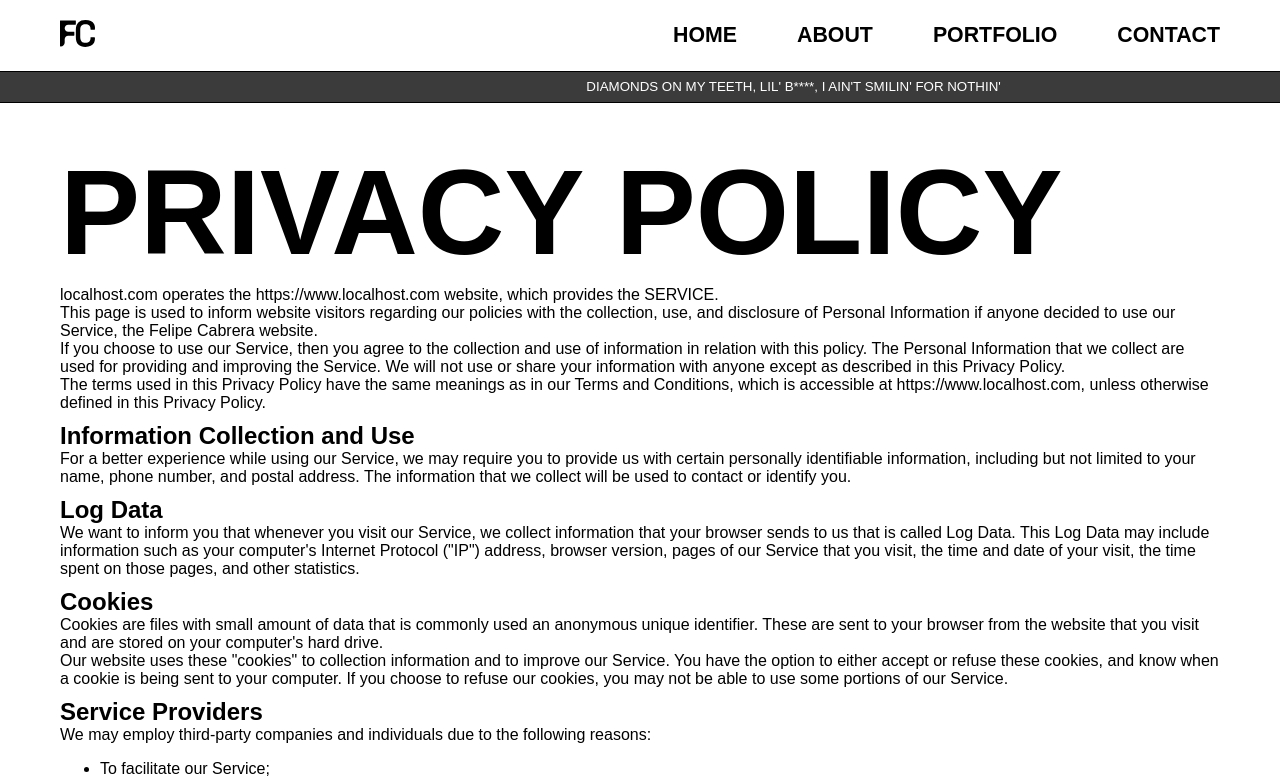
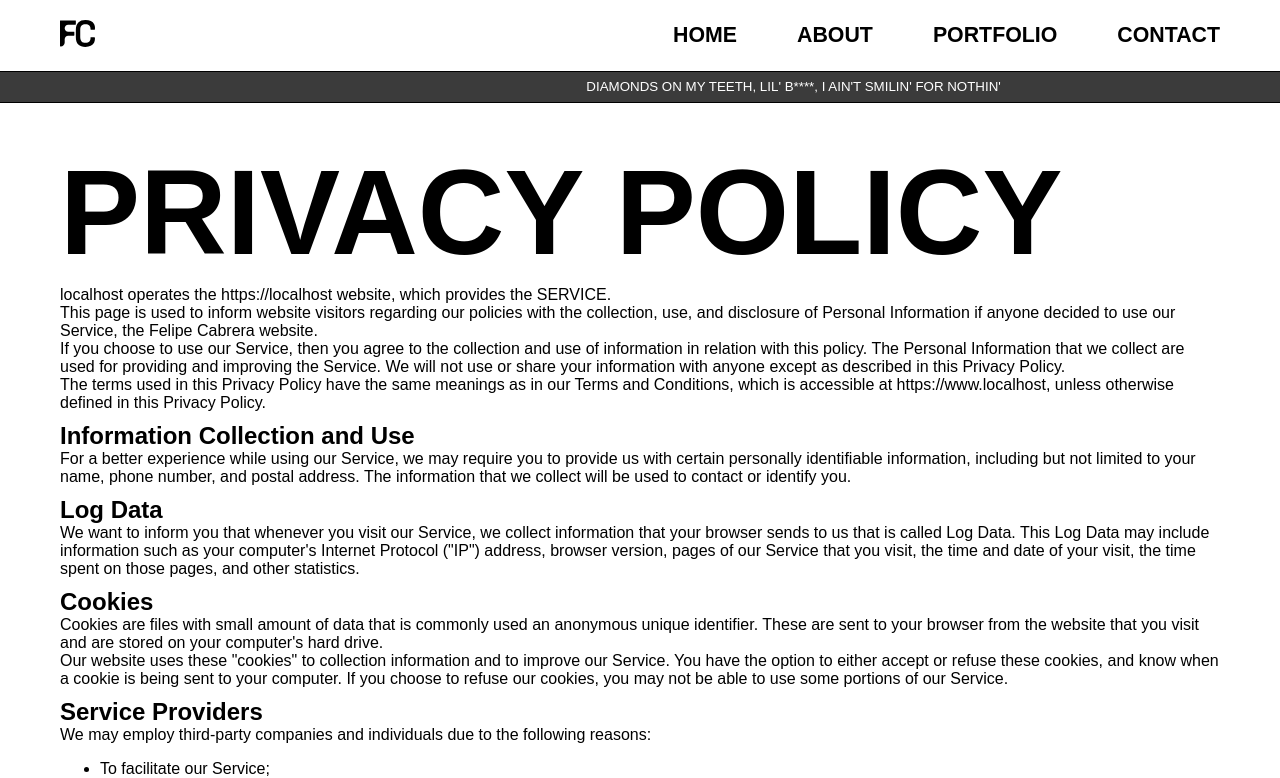
Before and after one commit to felieppe/felieppe.com, a React (Vite) app: page /privacy in a window 1280 px wide. Shown: the top 778 px of the page. Built offline with nearby package versions, Linux system fonts and the light colour scheme; a web font is replaced by a local one.

Commit message:
Removed .com's in Privacy because .hostname already have it

```diff
--- a/src/pages/Privacy/index.jsx
+++ b/src/pages/Privacy/index.jsx
@@ -20,13 +20,13 @@ function Privacy() {
                 </div>
 
                 <div className='privacy-content'>
-                    <p>{window.location.hostname}.com operates the https://www.{window.location.hostname}.com website, which provides the SERVICE.</p>
+                    <p>{window.location.hostname} operates the https://{window.location.hostname} website, which provides the SERVICE.</p>
 
                     <p>This page is used to inform website visitors regarding our policies with the collection, use, and disclosure of Personal Information if anyone decided to use our Service, the Felipe Cabrera website.</p>
 
                     <p>If you choose to use our Service, then you agree to the collection and use of information in relation with this policy. The Personal Information that we collect are used for providing and improving the Service. We will not use or share your information with anyone except as described in this Privacy Policy.</p>
 
-                    <p>The terms used in this Privacy Policy have the same meanings as in our Terms and Conditions, which is accessible at https://www.{window.location.hostname}.com, unless otherwise defined in this Privacy Policy.</p>
+                    <p>The terms used in this Privacy Policy have the same meanings as in our Terms and Conditions, which is accessible at https://www.{window.location.hostname}, unless otherwise defined in this Privacy Policy.</p>
 
                     <h2>Information Collection and Use</h2>
 
```
